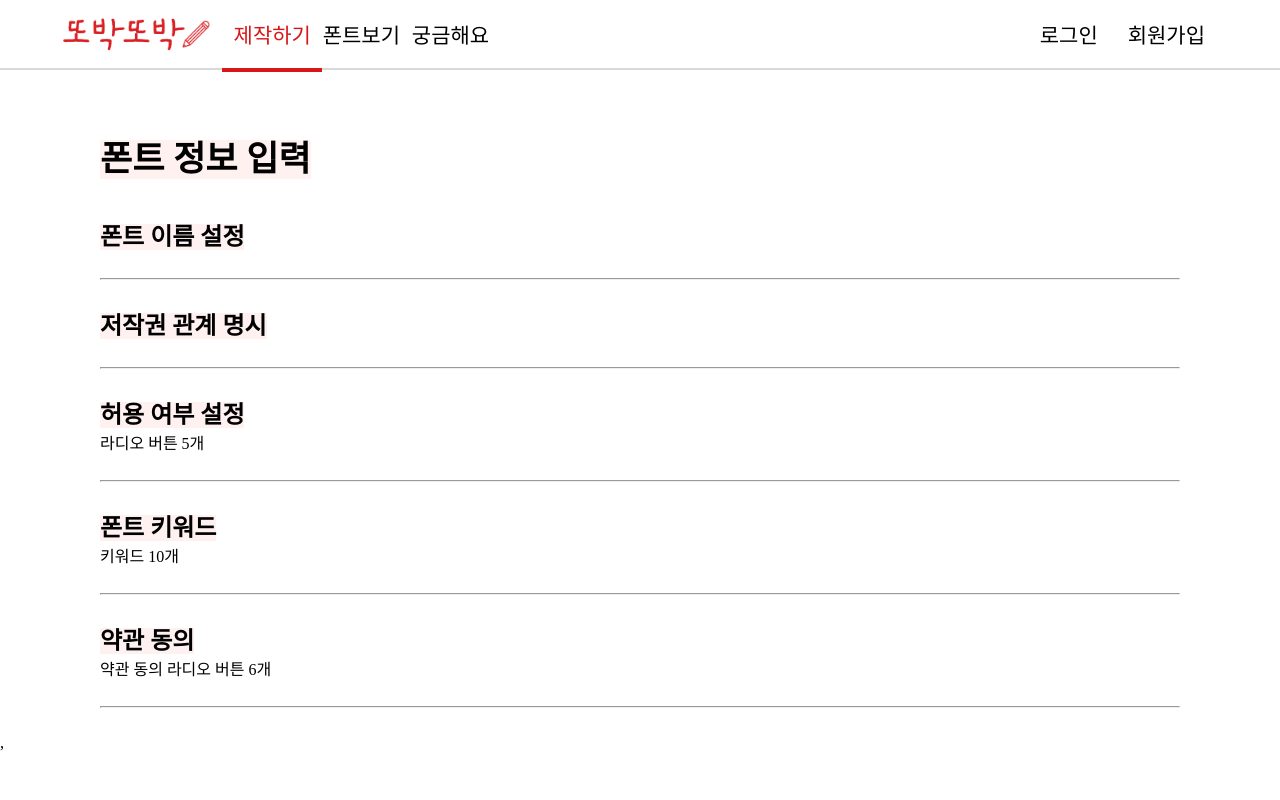
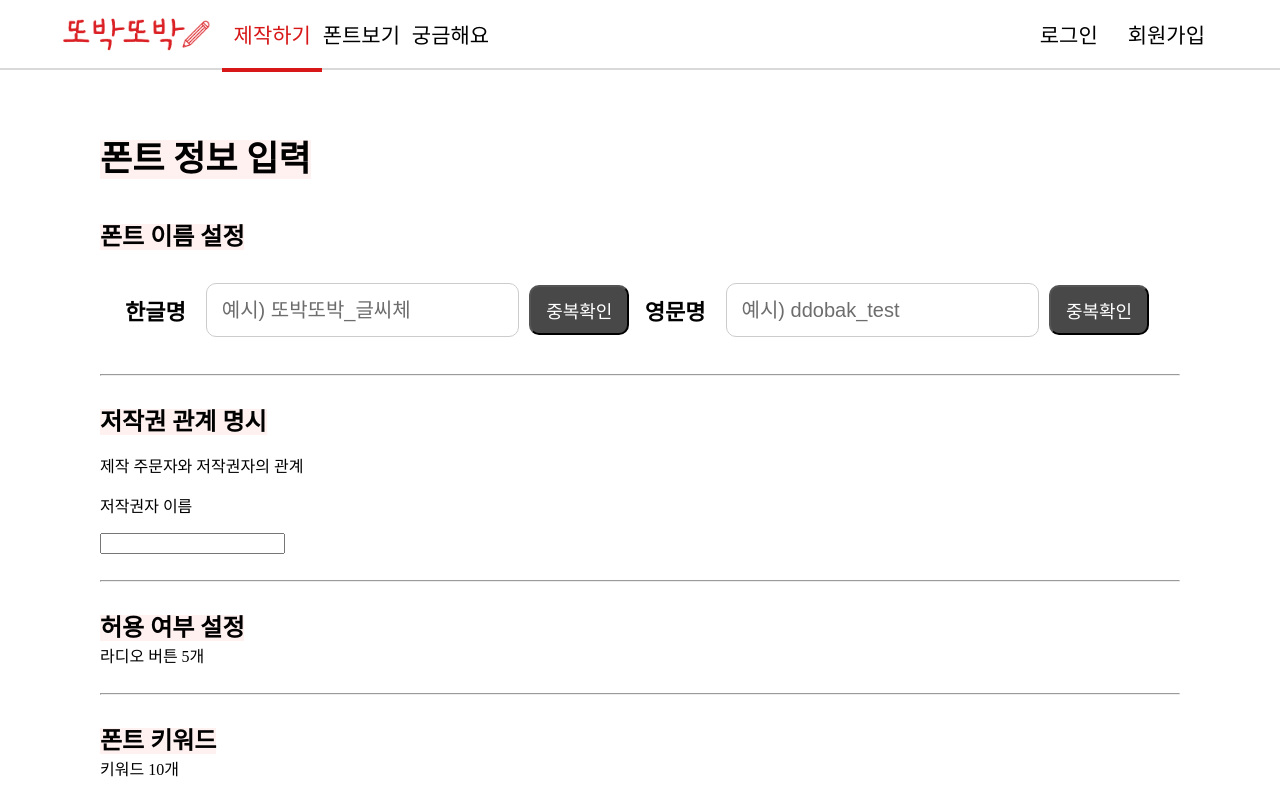
Before and after one commit to asdqwe45/Ddobak_Ddobak, a React (Create React App) app in the folder frontend/: page /fontMake/1 in a window 1280 px wide. Shown: the top 800 px of the page. Built offline with nearby package versions, Linux system fonts and the light colour scheme; a web font is replaced by a local one.

Commit message:
<feat>[#106-KJJ] 폰트 정보 입력 페이지-폰트 이름 설정 및 중복 확인 버튼 구현

```diff
--- a/frontend/src/componentPages/fontMakePageComponent/FontOptionPage.module.css
+++ b/frontend/src/componentPages/fontMakePageComponent/FontOptionPage.module.css
@@ -0,0 +1,37 @@
+.name {
+    display: flex;
+    margin-top: 20px;
+    margin-left: 25px;
+}
+
+.nameInput {
+    display: flex;
+    align-items: center;
+}
+
+.nameInput p {
+    font-size: 22px;
+    font-weight: 600;
+}
+
+.nameInput input {
+    margin-left: 20px;
+    height: 50px;
+    width: 23vw;
+    font-size: 20px;
+    border-radius: 10px;
+    border: 1px solid #ccc;
+    padding-left: 15px;
+}
+
+.nameInput button {
+    border-radius: 10px;
+    background-color: #484848;
+    color: #fff;
+    height: 50px;
+    font-size: 18px;
+    padding: 15px;
+    margin-left: 10px;
+    display: flex;
+    align-items: center;
+}
--- a/frontend/src/componentPages/fontMakePageComponent/FontOptionPage.tsx
+++ b/frontend/src/componentPages/fontMakePageComponent/FontOptionPage.tsx
@@ -14,11 +14,34 @@ const FontOptionPage: React.FC = () => {
       {/* 폰트 이름 - 한글, 영어 */}
       <div className={classes.fontNameContainer}>
         <BoxTitle>폰트 이름 설정</BoxTitle>
+        <div className={classes.name}>
+          <div className={classes.nameInput} style={{ flexGrow: '1' }}>
+            <p>한글명</p>
+            <input type="text" placeholder="예시) 또박또박_글씨체" />
+            <button>중복확인</button>
+          </div>
+          <div className={classes.nameInput} style={{ flexGrow: '2' }}>
+            <p>영문명</p>
+            <input type="text" placeholder="예시) ddobak_test" />
+            <button>중복확인</button>
+          </div>
+        </div>
       </div>
       <br /><hr /><br />
       {/* 저작권 관계 명시 */}
       <div className={classes.relationContainer}>
         <BoxTitle>저작권 관계 명시</BoxTitle>
+        <div>
+          <p>제작 주문자와 저작권자의 관계</p>
+          {/* 라디오 버튼 import */}
+        </div>
+        {/* 동일인 선택시 자동으로 입력되도록 구현 */}
+        <div>
+          <p>저작권자 이름</p>
+          <input type="text" />
+        </div>
+
+
       </div>
       <br /><hr /><br />
       {/* 허용 여부 라디오버튼 */}
```
